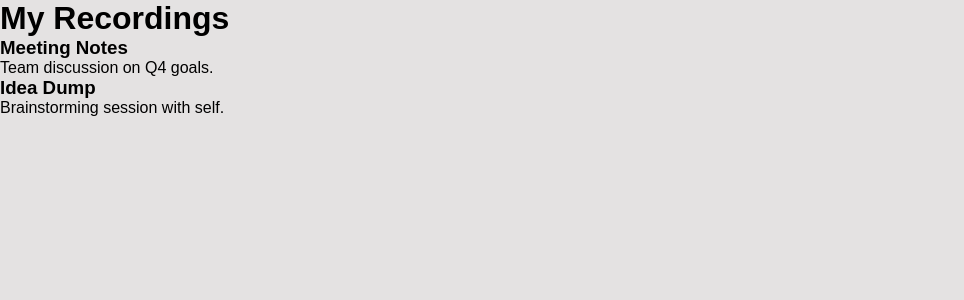
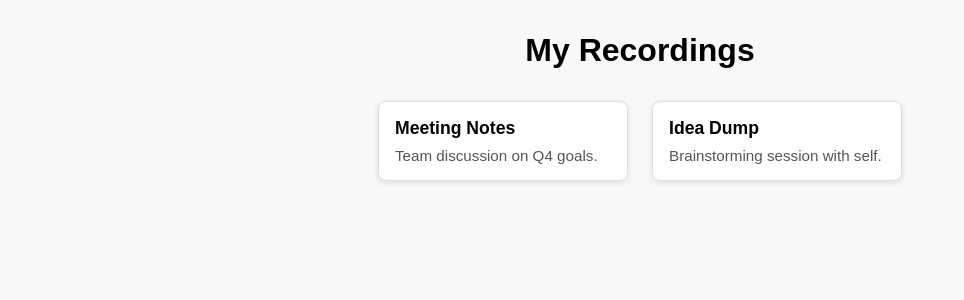
Before and after one commit to cse442-software-engineering-ub/f25-animalband, a React (Create React App) app: page /#/my-recordings in a window 1280 px wide. Shown: the top 300 px of the page, without its empty margins (0-964 px from the left). Built offline with nearby package versions, Linux system fonts and the light colour scheme.

Commit message:
Include CSS for recordings page

```diff
--- a/src/app/routes/account/recordings.css
+++ b/src/app/routes/account/recordings.css
@@ -0,0 +1,91 @@
+.my-recordings-page {
+    padding: 2rem;
+    font-family: sans-serif;
+    background-color: #f8f8f8;
+    min-height: 100vh;
+}
+
+.my-recordings-page h1 {
+    text-align: center;
+    margin-bottom: 2rem;
+}
+
+.recordings-grid {
+    display: flex;
+    flex-wrap: wrap;
+    gap: 1.5rem;
+    justify-content: center;
+}
+
+.recording-box {
+    background-color: white;
+    border: 1px solid #ddd;
+    border-radius: 8px;
+    padding: 1rem;
+    width: 250px;
+    cursor: pointer;
+    box-shadow: 0 2px 6px rgba(0,0,0,0.1);
+    transition: transform 0.2s, box-shadow 0.2s;
+}
+
+.recording-box:hover {
+    transform: translateY(-2px);
+    box-shadow: 0 4px 12px rgba(0,0,0,0.15);
+}
+
+.recording-box h3 {
+    margin: 0 0 0.5rem;
+    font-size: 1.1rem;
+}
+
+.recording-box p {
+    color: #555;
+    font-size: 0.95rem;
+}
+
+/* Modal Styling */
+.modal-overlay {
+    position: fixed;
+    top: 0;
+    left: 0;
+    right: 0;
+    bottom: 0;
+    background: rgba(0, 0, 0, 0.6);
+    display: flex;
+    justify-content: center;
+    align-items: center;
+    z-index: 1000;
+}
+
+.modal-content {
+    background: white;
+    padding: 2rem;
+    border-radius: 10px;
+    max-width: 400px;
+    width: 90%;
+    text-align: center;
+    position: relative;
+}
+
+.modal-content h2 {
+    margin-top: 0;
+}
+
+.modal-content audio {
+    width: 100%;
+    margin-top: 1rem;
+}
+
+.close-button {
+    margin-top: 1.5rem;
+    padding: 0.5rem 1rem;
+    background-color: #007bff;
+    border: none;
+    color: white;
+    border-radius: 5px;
+    cursor: pointer;
+}
+
+.close-button:hover {
+    background-color: #0056b3;
+}
```
